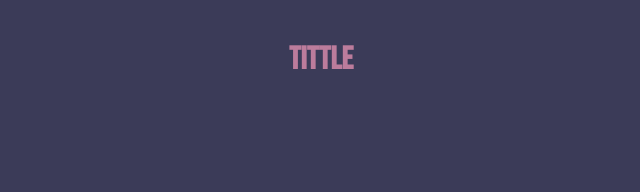
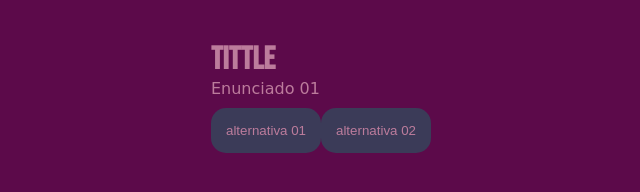
Before and after one commit to GustavoSFG/2024-3b-voce-decide, a plain HTML site: page index.html in a window 1280 px wide. Shown: the whole page, without its empty margins (319-959 px from the left). Drawn offline with Linux system fonts and the light colour scheme; a web font is replaced by a local one.

Commit message:
Add files via upload

```diff
--- a/main.js
+++ b/main.js
@@ -2,88 +2,111 @@ const caixaPrincipal = document.querySelector('.caixa-principal');
 const caixaPerguntas = document.querySelector('.caixa-perguntas');
 const caixaAlternativas = document.querySelector('.caixa-alternativas');
 const caixaResultado = document.querySelector('.caixa-resultado');
-const TextoResultado = document.querySelector('.texto-resultado');
+const textoResultado = document.querySelector('.texto-resultado');
 
 const perguntas = [
     {
-        enunciado: "Pergunta 1",
+        enunciado: "Enunciado 01",
         alternativas: [
-            "Alternativa 1",
-            "Alternativa 2"
+            {
+                texto:"alternativa 01",
+                afirmacao: "resultado 01"
+            },
+            {
+                texto:"alternativa 02",
+                afirmacao: "resultado 02"
+            }
         ]
-
     },
     {
-        enunciado: "Pergunta 2",
+        enunciado: "Enunciado 02",
         alternativas: [
-            "Alternativa 1",
-            "Alternativa 2"
+            {
+                texto: "alternativa 03",
+                afirmacao: "resultado03"
+            },
+            {
+                texto: "alternativa 04",
+                afirmacao: "resultado 04"
+            }
         ]
-
     },
     {
-        enunciado: "Pergunta 3",
+        enunciado: "Enunciado 03",
         alternativas: [
-            "Alternativa 1",
-            "Alternativa 2"
+            {
+                texto: "alternativa 05",
+                afirmacao: "resultado 05"
+            },
+            {
+                texto: "alternativa 06",
+                afirmacao: "resultado 06"
+            }
         ]
-
     },
     {
-        enunciado: "Pergunta 4",
+        enunciado: "Enunciado 04",
         alternativas: [
-            "Alternativa 1",
-            "Alternativa 2"
+            {
+                texto: "alternativa 07",
+                afirmacao: "resultado 07"
+            },
+            {
+                texto: "alternativa 08",
+                afirmacao: "resultado 08"
+            }
         ]
-
     },
     {
-        enunciado: "Pergunta 5",
+        enunciado: "Enunciado 05",
         alternativas: [
-            "Alternativa 1",
-            "Alternativa 2"
+            {
+                texto: "alternativa 09",
+                afirmacao: "resultado 09"
+            },
+            {
+                texto: "alternativa 10",
+                afirmacao: "resultado 10"
+            }
         ]
-
-    }
+    },
 ]
 
 let atual = 0;
 let perguntaAtual;
+let historiaFinal = "";
 
-function mostraPergunta() {
-    perguntaAtual = perguntas[atual];
-    caixaPerguntas.textcontent = perguntaAtual.enunciado;
-}
-
-mostraPergunta();
-
-function mostraPergunta() {
-    if (atual >= perguntaAtual.length) {
-        mostreResultado();
-        return;
+function mostrarPerguntas(){
+    if(atual >= perguntas.length){
+        mostraResultado();
+        return
     }
     perguntaAtual = perguntas[atual];
     caixaPerguntas.textContent = perguntaAtual.enunciado;
-    caixaAlternativas.textContent = "";
-    mostraAlternativas();
+    caixaAlternativas.textContent = ""
+    mostrarAlternativas();
 }
 
-function mostraAlternativas() {
-    for (const alternativa of perguntaAtual.alternativas) {
-        const botaoalternativas = document.createElement("button");
-        botaoalternativas.textContent = alternativa.texto;
-        botaoalternativas.addEventListener("click", () => respostaSelecionada(alternativa))
+function mostrarAlternativas(){
+    for(const alternativa of perguntaAtual.alternativas){
+        const botaoAlternativas = document.createElement("button");
+        botaoAlternativas.textContent = alternativa.texto;
+        botaoAlternativas.addEventListener("click", () => respostaSelecionada(alternativa))
+        caixaAlternativas.appendChild(botaoAlternativas);
     }
 }
-function respostaSelecionada(opcaoSelecionada) {
+
+function respostaSelecionada(opcaoSelecionada){
     const afirmacoes = opcaoSelecionada.afirmacao;
+    historiaFinal += afirmacoes + " ";
     atual++;
-    mostraPergunta();
+    mostrarPerguntas();
 }
 
-function mostreResultado() {
-
-    caixaPerguntas.textContent = " Em 2049..... ";
-    TextoResultado.textcontent = historiaFinal;
+function mostraResultado(){
+    caixaPerguntas.textContent = " Inicio do texto... "
+    textoResultado.textContent = historiaFinal;
     caixaAlternativas.textContent = "";
 }
+
+mostrarPerguntas();
--- a/style.css
+++ b/style.css
@@ -10,14 +10,14 @@
     --rosa-marrom: #cf9893ff;
     --marrom-arrosado: #bc7c9cff;
     --violeta-africano: #a96da3ff;
-    --violeta-chines: #7a5980ff;
+    --violeta-chines: rgb(92, 10, 74);
     --estrela-cadente: #3b3b58ff;
     --fonte-titulo: "Bebas Neue", sans-serif;
     --fonte-texto: "LXGW WenKai TC", cursive;
 }
 
 body {
-    background-color: var(--estrela-cadente);
+    background-color: var(--violeta-chines);
     color: var(--marrom-arrosado);
     display: flex;
     justify-content: center;
@@ -26,7 +26,7 @@ body {
 }
 
 .caixa-principal {
-    background-color: var(--estrela-cadente);
+    background-color: var(--violeta-chines);
     width: 90%;
     max-width: 600px;
     text-align: center;
```
